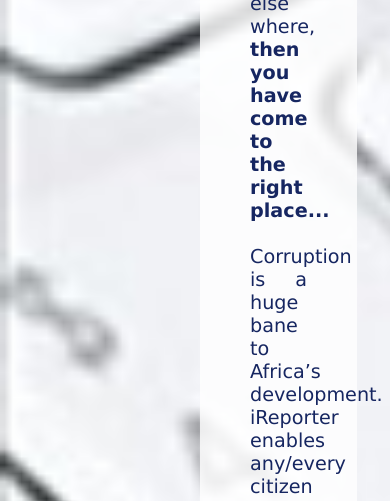
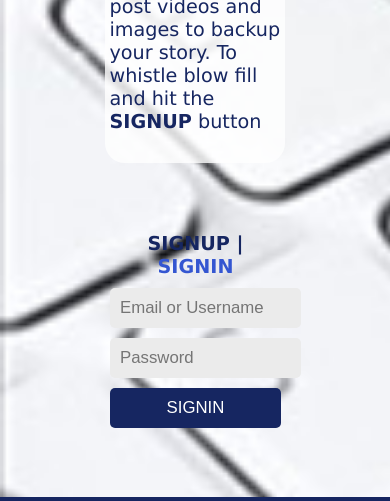
Before and after one commit to Chiazokam/iReporter, a plain HTML site: page ui/index.html in a window 390 px wide. Shown: the part 1030-1531 px from the top of the page. Drawn offline with Linux system fonts and the light colour scheme.

Commit message:
[ft-#162056496] create signin and signup form on landing page

```diff
--- a/ui/css/main.css
+++ b/ui/css/main.css
@@ -80,31 +80,33 @@
   background: rgba(255, 255, 255, 0.8);
   color: #162661;
   font-size: 1.2em;
-  width: 30%;
-  padding: 30px 50px;
-  margin: 100px;
+  width: 40%; /*30%*/
+  padding: 30px 2.5%;
+  margin: 100px 2.5% 100px 2.5%;
   border-radius: 20px;
   float: left;
-  text-align: justify;
+  text-align: left;
 }
 
 .visitors-message h1{
   font-size: 2em;
+  text-align: center;
+  padding: 0.5em;
 }
 /*-------REG FORMS------*/
 .signup-form{
   display: none;
 }
 .body-container form{
-  width: 30%;
-  padding: 100px 20px;
+  width: 40%; /*30%*/
+  padding: 100px 5%;
 }
 .signup-form,
 .signin-form{
   float: right;
 }
 .signin-form{
-  margin-left: 2em;
+  /* margin-left: 2em; */
 }
 form input[type="text"],
 form input[type="password"],
@@ -116,7 +118,7 @@
   outline: none;
   margin-top: 10px;
   width: 100%;
-  font-size: 1.1em;
+  font-size: 1.05em;
 }
 form input[type="text"],
 form input[type="password"]{
@@ -137,8 +139,7 @@
 form input[type="submit"]{
   color: white;
   background-color: #162661;
-  width: 107%;
-  /* margin: 10px 15px; */
+  width: 100%;
   transition-duration: 0.2s;
   transition-property: background-color;
   transition-timing-function: ease-in-out;
@@ -161,3 +162,23 @@
   padding-bottom: 1em;
 }
 /*--------------MEDIA QUERIES--------------*/
+
+@media(max-width:768px) {
+  .visitors-message{
+    width: 90%;
+    float: none;
+    margin: 10% auto;
+  }
+
+  .signup-form,
+  .signin-form{
+    float: none;
+    width: 90%;
+    margin: 10% auto;
+}
+.body-container form{
+    width: 90%;
+    padding: 50px 10px;
+}
+
+}
--- a/ui/index.html
+++ b/ui/index.html
@@ -43,7 +43,7 @@
             Corruption is a huge bane to Africa’s development. iReporter enables
             any/every citizen to bring any form of corruption to the notice of appropriate authorities and the
             general public. You can post videos and images to backup your story.
-            To start SIGNUP to the right of your screen.</p>
+            To whistle blow fill and hit the <b>SIGNUP</b> button</p>
         </article>
 
         <form class="signup-form clearfix">
```
